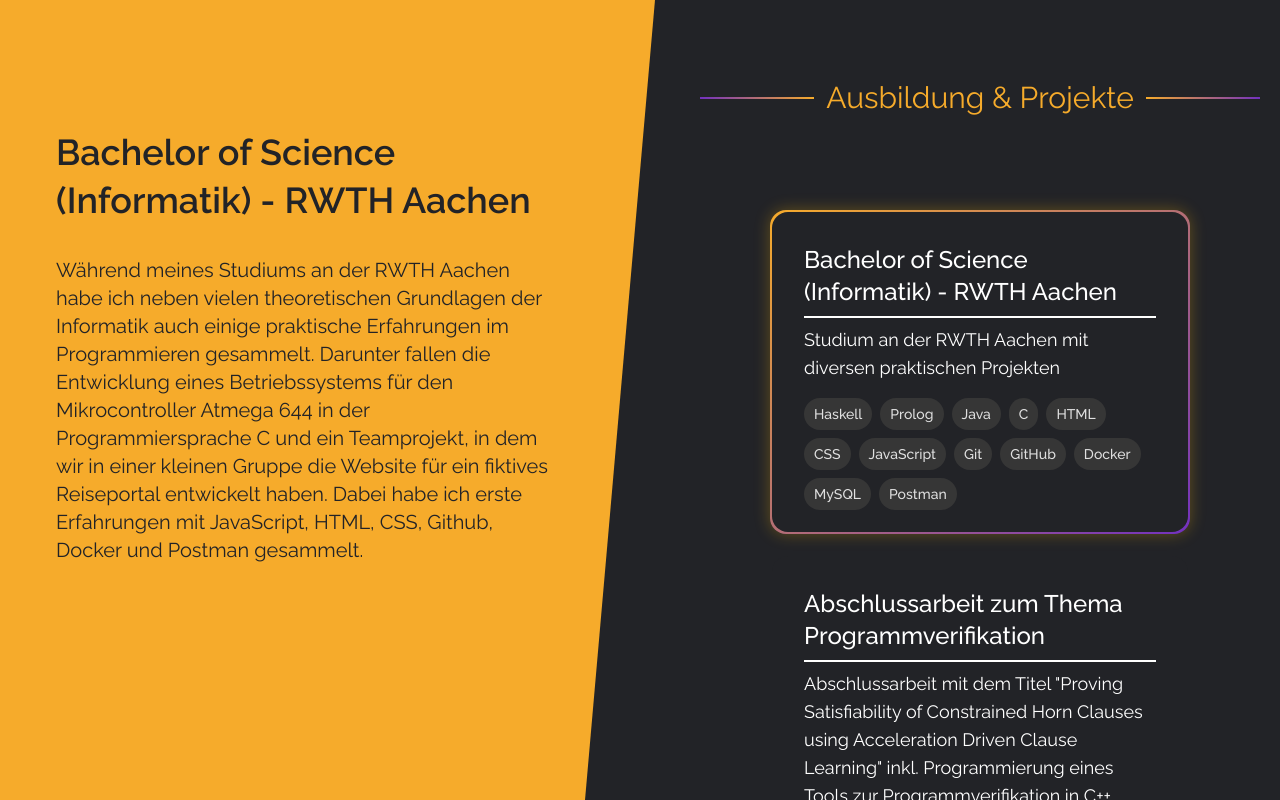
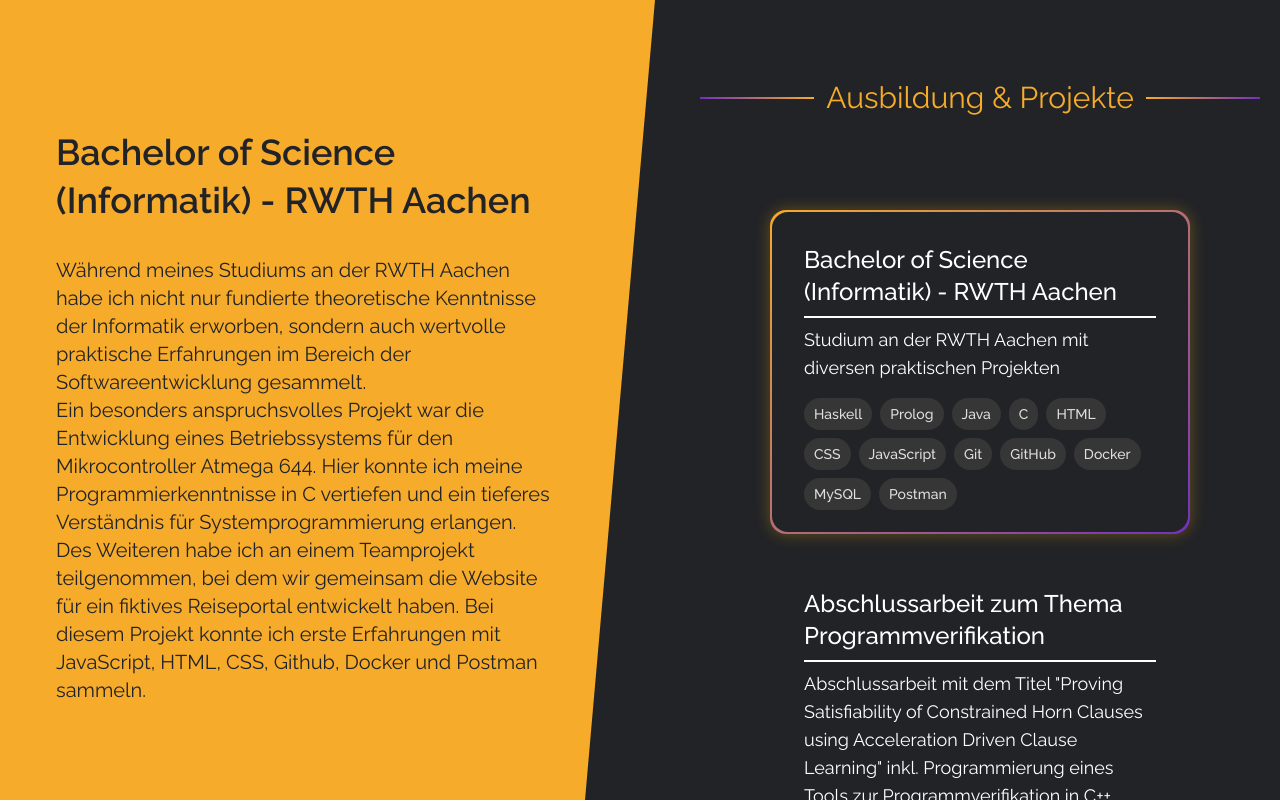
Before and after one commit to Bina-Github/portfolio, a Next.js app: page / in a window 1280 px wide. Both pictures are taken after a click on the element 980 px from the left and 372 px from the top of the page. Shown: the top 800 px of the page. Built offline with nearby package versions, Linux system fonts and the light colour scheme.

Commit message:
projectArray: updated texts

```diff
--- a/components/ProjectDetails.tsx
+++ b/components/ProjectDetails.tsx
@@ -15,7 +15,10 @@
       <h1 className="text-4xl leading-[3rem] mb-8 font-semibold">
         {projectData.title}
       </h1>
-      <p className="text-xl">{projectData.longDesc}</p>
+      <p
+        className="text-xl [&>a]:text-cPurple [&>a]:font-semibold [&>a:hover]:underline"
+        dangerouslySetInnerHTML={{ __html: projectData.longDesc }}
+      ></p>
     </div>
   );
 };
--- a/components/projectArray.ts
+++ b/components/projectArray.ts
@@ -3,7 +3,7 @@
     title: "Bachelor of Science (Informatik) - RWTH Aachen",
     shortDesc: "Studium an der RWTH Aachen mit diversen praktischen Projekten",
     longDesc:
-      "Während meines Studiums an der RWTH Aachen habe ich neben vielen theoretischen Grundlagen der Informatik auch einige praktische Erfahrungen im Programmieren gesammelt.\nDarunter fallen die Entwicklung eines Betriebssystems für den Mikrocontroller Atmega 644 in der Programmiersprache C und ein Teamprojekt, in dem wir in einer kleinen Gruppe die Website für ein fiktives Reiseportal entwickelt haben. Dabei habe ich erste Erfahrungen mit JavaScript, HTML, CSS, Github, Docker und Postman gesammelt.",
+      "Während meines Studiums an der RWTH Aachen habe ich nicht nur fundierte theoretische Kenntnisse der Informatik erworben, sondern auch wertvolle praktische Erfahrungen im Bereich der Softwareentwicklung gesammelt.<br>Ein besonders anspruchsvolles Projekt war die Entwicklung eines Betriebssystems für den Mikrocontroller Atmega 644. Hier konnte ich meine Programmierkenntnisse in C vertiefen und ein tieferes Verständnis für Systemprogrammierung erlangen.<br>Des Weiteren habe ich an einem Teamprojekt teilgenommen, bei dem wir gemeinsam die Website für ein fiktives Reiseportal entwickelt haben. Bei diesem Projekt konnte ich erste Erfahrungen mit JavaScript, HTML, CSS, Github, Docker und Postman sammeln.",
     tags: [
       { name: "Haskell" },
       { name: "Prolog" },
@@ -24,7 +24,7 @@
     shortDesc:
       'Abschlussarbeit mit dem Titel "Proving Satisfiability of Constrained Horn Clauses using Acceleration Driven Clause Learning" inkl. Programmierung eines Tools zur Programmverifikation in C++',
     longDesc:
-      "In meiner Abschlussarbeit habe ich mich mit dem Thema Programmverifikation auseinandergesetzt. Dafür habe ich mich zunächst in den bereits existierenden ADCL Kalkül aus dem Tool LoAT (https://github.com/LoAT-developers/LoAT) eingearbeitet und dann über mehrere Wochen hinweg eine eigene Abwandlung des Kalküls in C++ programmiert.\nDieses Projekt war besonders spannend für mich, da mein Betreuer selbst aktiv an dem Tool LoAT gearbeitet hat, um es wettbewerbsfähig zu machen und es sehr interessant war, den Ablauf mitzuverfolgen, den Code nachzuvollziehen und basierend darauf meine eigene Abwandlung auf einem separaten Branch zu entwickeln, während ich in regelmäßiger Absprache mit meinem Betreuer stand. Zudem habe ich eigene Tests für mein Programm geschrieben und konnte weitere Erfahrungen im Umgang mit Git sammeln.",
+      "In meiner Abschlussarbeit habe ich mich intensiv mit dem Thema der Programmverifikation auseinandergesetzt. Dafür habe ich mich zunächst in den bereits existierenden ADCL Kalkül aus dem Tool <a href='https://github.com/LoAT-developers/LoAT' target='_blank'>LoAT</a> eingearbeitet und dann über mehrere Wochen hinweg auf einem eigenen Branch eine Abwandlung des Kalküls in C++ programmiert.<br>Dieses Projekt war besonders interessant für mich, da mein Betreuer selbst aktiv am Ausbau des Tools LoAT gearbeitet hat, um es wettbewerbsfähig zu machen. TODO: Irgendwie schreiben, dass es deswegen sehr cool war, das live mitzuverfolgen und den Code nachzuvollziehen, weil es halt ein actual Projekt mit actual Nutzen ist.<br>Zudem habe ich eigene Tests für mein Programm geschrieben und konnte weitere Erfahrungen im Umgang mit Git sammeln.",
     tags: [{ name: "C++" }, { name: "Git" }],
   },
   {
@@ -32,7 +32,7 @@
     shortDesc:
       "(Weiter-)Entwicklung der Website für die Week of Charity 2023 inkl. Konfiguration eines Content Management Systems",
     longDesc:
-      "Für die Week of Charity (https://weekofcharity.de/), ein Charity-Projekt einer Freundesgruppe von mir, habe ich zusammen mit einer weiteren Person die Planung und Entwicklung ihrer Website übernommen. Dabei habe ich das React/TypeScript-basierte Frontend um diverse Features erweitert und ein Directus Backend für Content Management konfiguriert. Zudem habe ich selbst auch Content eingepflegt und Leute in die Nutzung des Content Management Systems eingeführt.\nBei diesem Projekt war es sehr spannend, in direktem Austausch mit den Nutzenden der Website zu stehen und deren Feedback und Wünsche umzusetzen. \nNeben der Entwicklung der Website arbeite ich seit drei Jahren auch an der Organisation und am Design der Week of Charity mit, was mir sehr viel Freude bereitet.",
+      "Für die <a href='https://weekofcharity.de/' target='_blank'>Week of Charity</a>, ein Charity-Projekt einer Freundesgruppe von mir, habe ich zusammen mit einer weiteren Person die Planung und Entwicklung ihrer Website übernommen. Dabei habe ich das React-/TypeScript-basierte Frontend um diverse Features erweitert, wobei ich im regelmäßigen Austausch mit den Nutzenden der Website stand, um deren Feedback und Wünsche umzusetzen. Zudem habe ich ein Directus Backend für Content Management konfiguriert, selbst Content in dieses eingepflegt und die anderen Mitglieder der Week of Charity in die Nutzung des Content Management Systems eingeführt.<br>Neben der Entwicklung der Website habe ich auch an der Entwicklung des Twitch-Bots mitgearbeitet und bin zudem seit drei Jahren an der Organisation und am Design der Week of Charity beteiligt.<br><br>Das Git-Repository der Website: <a href='https://github.com/WeekOfCharity/website' target='_blank'><br>https://github.com/WeekOfCharity/website</a><br><br>Das Git-Repository des Twitch-Bots: <a href='https://github.com/WeekOfCharity/chessterbot2022' target='_blank'><br>https://github.com/WeekOfCharity/chessterbot2022</a>",
     tags: [
       { name: "React" },
       { name: "TypeScript" },
@@ -47,7 +47,7 @@
     shortDesc:
       "Design, Entwicklung und Einrichtung eines eigenen WordPress Themes für die Fachgruppe Bezirksregierung Düsseldorf der vdla gewerkschaft",
     longDesc:
-      "Für die Fachgruppe Bezirksregierung Düsseldorf der vdla gewerkschaft (https://vdla-brd.de/) habe ich ein eigenes Wordpress Theme designed und programmiert. Dabei habe ich mich regelmäßig mit dem Vorsitzenden der Fachgruppe ausgetauscht, um sicherzustellen, dass alles den Vorstellungen entspricht und um gegebenenfalls über weitere erwünschte Features zu reden. Zusätzlich habe ich eine schriftliche Einführung in die Nutzung des WordPress Dashboards erstellt, welche auf mein Theme zugeschnitten ist.\nDieses Projekt war etwas herausfordernd, aber auch sehr spannend, da ich erste Erfahrungen darin sammeln konnte, mit einem Kunden über dessen Vorstellungen zu sprechen und diese umzusetzen. Zudem war das Entwickeln und Umsetzen des Designs mit der Berücksichtigung, dass sehr viel davon auch von den Leuten der Gewerkschaft flexibel anpassbar sein soll eine weitere lehrreiche Herausforderung.",
+      "Für die <a href='https://vdla-brd.de/' target='_blank'>Fachgruppe Bezirksregierung Düsseldorf der vdla gewerkschaft</a> habe ich ein eigenes Wordpress Theme designed und entwickelt, welches, abgesehen von den Standard-WordPress-Funktionen, auch in einigen weiteren Bereichen flexibel anpassbar sein sollte.<br>Neben der Auseinandersetzung mit WordPress, dem Design und der Programmierung, bestand ein relevanter Teil dieses Projekts daraus, mit dem Vorsitzenden der Fachgruppe zu besprechen, welche Anforderungen sie an ihre Website haben, sowohl was die Funktionalität als auch das Design betrifft und in regelmäßigen Absprachen zu klären, ob Änderungen oder weitere Features erwünscht sind.<br>Darüberhinaus war eine der Anforderungen, dass mehrere Mitglieder der Fachgruppe, die Website verwalten sollen, weswegen ich zusätzlich eine Einführung in die Nutzung des WordPress-Dashboards erstellt habe, welche auf mein Theme zugeschnitten ist.",
     tags: [
       { name: "PHP" },
       { name: "HTML" },
```
